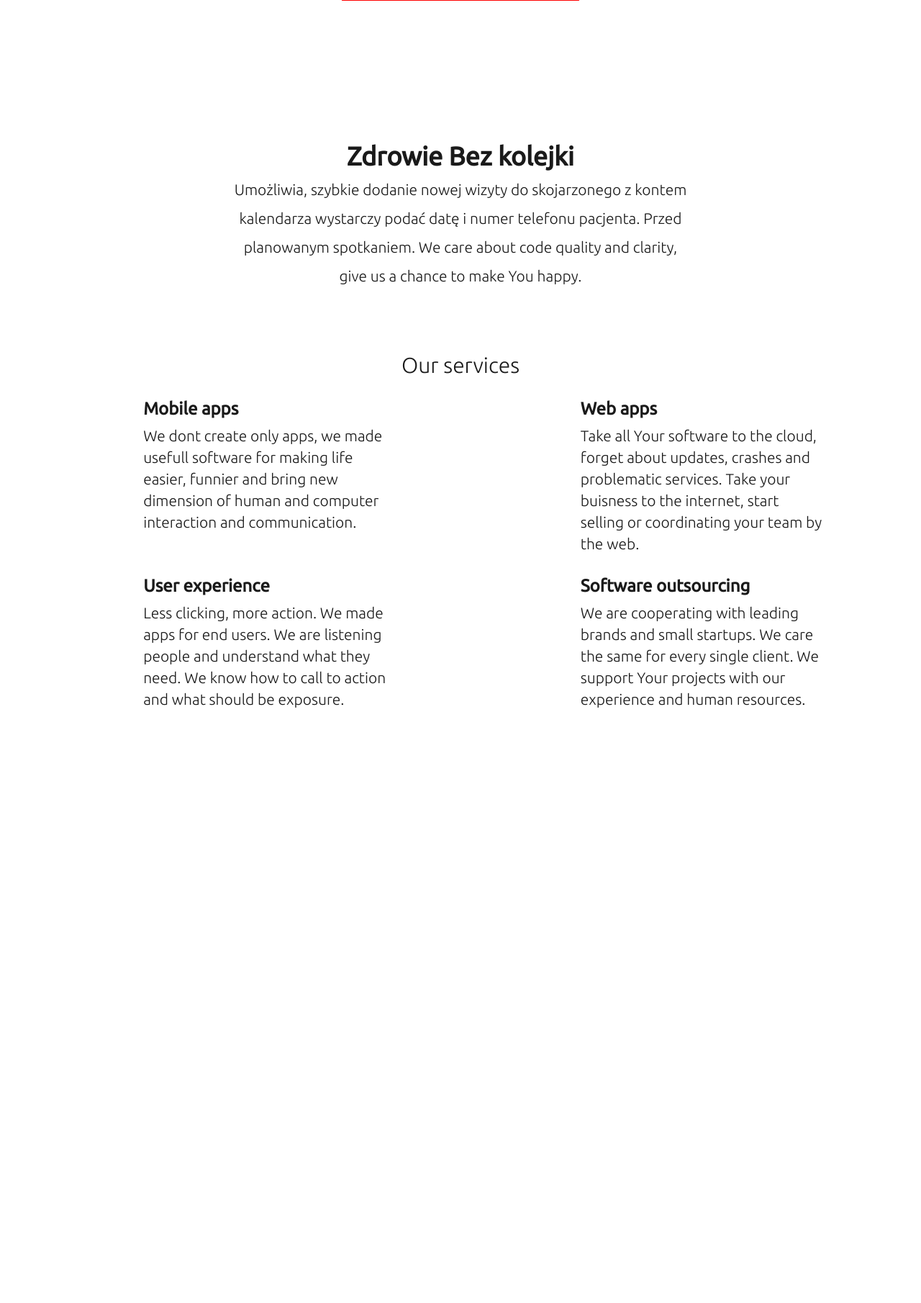
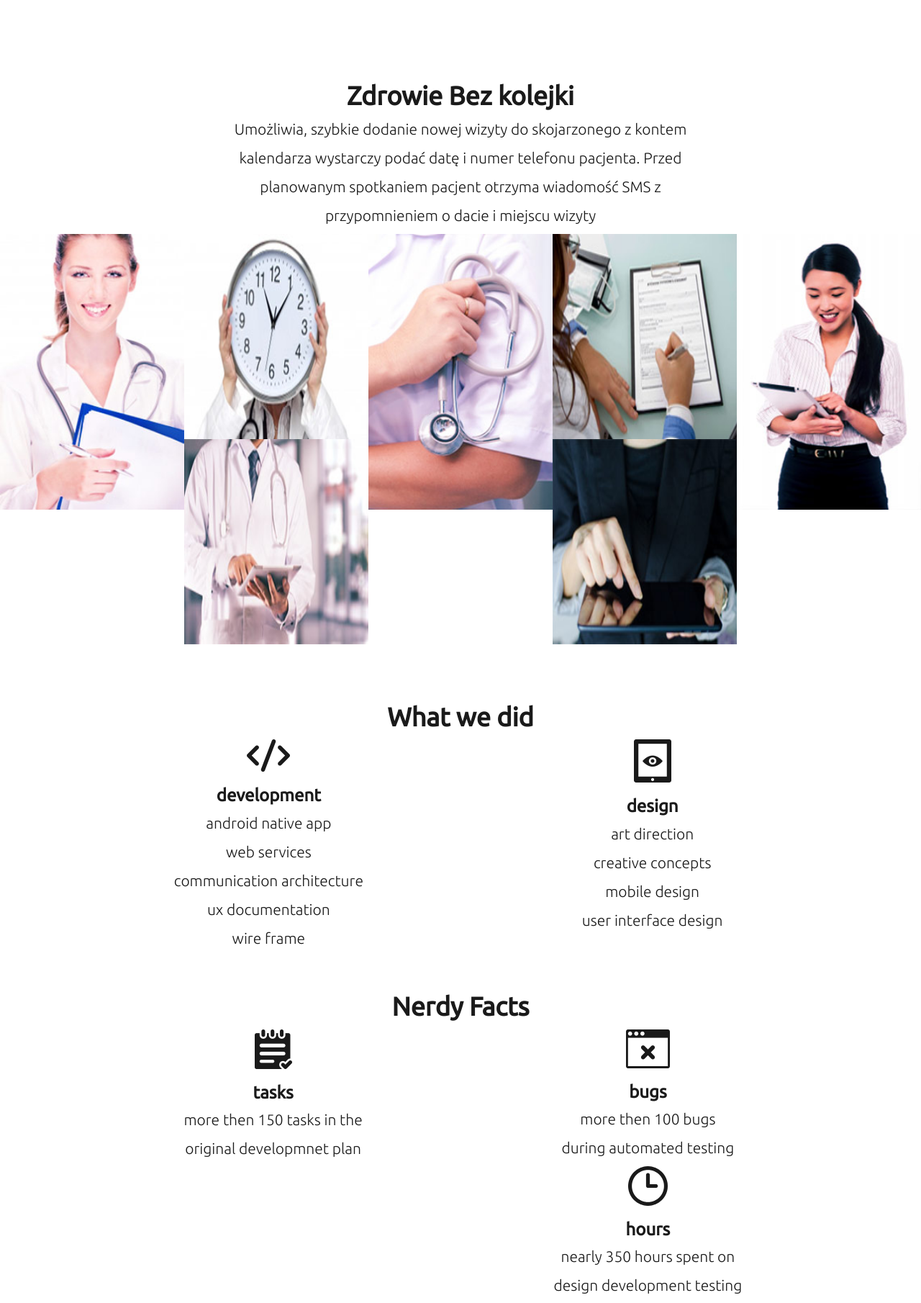
Before and after one commit to KatalpaApps/MainPage, a PHP site: page /umowiony-mobile.html in a window 1280 px wide. Shown: the part 980-2790 px from the top of the page at 72% size. Before the commit the page ends 1963 px from the top, so only its background shows below. Run offline with PHP 8.4, Linux system fonts and the light colour scheme.

Commit message:
Umowiony Mobile

```diff
--- a/css/umowiony-mobile.css
+++ b/css/umowiony-mobile.css
@@ -34,7 +34,6 @@ and open the template in the editor.
 }
 #phones img{
     position: absolute;
-    border: solid 1px red;
 }
 img.phone-right
 {
@@ -50,3 +49,18 @@ img.phone-left{
     z-index: 1;
     left: 450px;
 }
+
+#zdrowie-bez-kolejki
+{
+    margin-top: -4em;
+}
+#doctor-photos .column
+{
+    width: 20%;
+    float: left;
+}
+#doctor-photos img
+{
+    width: 100%;
+    min-height: 285px;
+}
--- a/umowiony-mobile.html
+++ b/umowiony-mobile.html
@@ -75,32 +75,80 @@
 
                     <p>Umożliwia, szybkie dodanie nowej wizyty do skojarzonego z kontem</p>
                     <p>kalendarza wystarczy podać datę i numer telefonu pacjenta. Przed</p>
-                                <p>planowanym spotkaniem. We care about code quality and clarity,</p>
-                                <p>give us a chance to make You happy.</p>
+                    <p>planowanym spotkaniem pacjent otrzyma wiadomość SMS z </p>
+                    <p>przypomnieniem o dacie i miejscu wizyty</p>
+                </section>
+                <section id="doctor-photos" class="container-fluid no-padding">
+                    <div class="column"><img src="images/umowiony-mobile/photo_1.jpg" alt="doctor photo" /></div>
+                    <div class="column"><img src="images/umowiony-mobile/photo_5.jpg" alt="doctor photo" /><img src="images/umowiony-mobile/photo_4.jpg" alt="doctor photo" /></div>
+                    <div class="column"><img src="images/umowiony-mobile/photo_2.jpg" alt="doctor photo" /></div>
+                    <div class="column"><img src="images/umowiony-mobile/photo_6.jpg" alt="doctor photo" /><img src="images/umowiony-mobile/photo_7.jpg" alt="doctor photo" /></div>
+                    <div class="column hidden-xs"><img src="images/umowiony-mobile/photo_3.jpg" alt="doctor photo" /></div>
+
+
 
                 </section>
-                    <section id="our-services" class="text-content container-fluid extra-margin-lg">
-                        <h2 class="text-center">Our services</h2>
+                <section id="our-" class="text-content text-center container-fluid extra-margin-lg">
+                    <h1 class="">What we did</h1>
+                    <div class="row">
                         <div class="col-sm-10 col-sm-offset-1">
 
                             <div class="row">
-                                <div class="box box-icon icon-mobile-apps col-md-5">
-                                    <h3>Mobile apps</h3>
-                                    <p>We dont create only apps, we made usefull software for making life easier, funnier and bring new dimension of human and computer interaction and communication.</p>
+                                <div class="col-md-6">
+                                    <img src="images/umowiony-mobile/ico_dev.png" alt="developer-icon">
+                                    <h3>development</h3>
+                                    <p>android native app</p>
+                                    <p>web services</p>
+                                    <p>communication architecture</p>
+                                    <p>ux documentation</p>
+                                    <p>wire frame</p>
                                 </div>
-                                <div class="box box-icon icon-web-apps col-md-5 col-md-offset-2">
-                                    <h3>Web apps</h3>
-                                    <p>Take all Your software to the cloud, forget about updates, crashes and problematic services. Take your buisness to the internet, start selling or coordinating your team by the web.</p>
+                                <div class="col-md-6">
+                                    <img src="images/umowiony-mobile/ico_design.png" alt="design-icon">
+                                    <h3>design</h3>
+                                    <p>art direction</p>
+                                    <p>creative concepts</p>
+                                    <p>mobile design</p>
+                                    <p>user interface design</p>
                                 </div>
 
+                            </div>
+                        </div>
+                        <div>
+                            </section>
 
-                                <div class="box box-icon icon-user-experience col-md-5">
-                                    <h3>User experience</h3>
-                                    <p>Less clicking, more action. We made apps for end users. We are listening people and understand what they need.  We know how to call to action and what should be exposure.</p>
+                <section id="nerdy-facts" class="container-fluid text-center text-content extra-margin">
+                                <h1 class="">Nerdy Facts</h1>
+
+                        <div class="col-sm-10 col-sm-offset-1">
+                            <div class="row">
+                                <div class="col-md-6">
+                                    <div class="box">
+                                    <img src="images/umowiony-mobile/ico_task.png" alt="design-icon">
+                                    <h3>tasks</h3>
+                                    <p>more then 150 tasks in the</p>
+                                    <p>original developmnet plan</p>
                                     </div>
-                                <div class="box box-icon icon-outsourcing col-md-5 col-md-offset-2">
-                                    <h3>Software outsourcing</h3>
-                                    <p>We are cooperating with leading brands and small startups. We care the same for every single client. We support Your projects with our experience and human resources.</p>
+                                </div>
+                                     <div class="col-md-6">
+                                    <div class="box">
+                                    <img src="images/umowiony-mobile/ico_bugs.png" alt="design-icon">
+                                    <h3>bugs</h3>
+                                    <p>more then 100 bugs</p>
+                                    <p>during automated testing</p>
+                                    </div>
+                                    </div>
+                                <div class=" col-md-6">
+                                    <img src="images/umowiony-mobile/ico_time.png" alt="design-icon">
+                                    <h3>hours</h3>
+                                    <p>nearly 350 hours spent on</p>
+                                    <p>design development testing</p>
+                                </div>
+                                <div class="col-md-6">
+                                    <img src="images/umowiony-mobile/ico_page.png" alt="design-icon">
+                                    <h3>pages</h3>
+                                    <p>nearly 430 pages of </p>
+                                    <p>source code an ui elements</p>
                                 </div>
                         </div>
                     </div>
```
Lines whose indentation alone changed are shown as unchanged.
